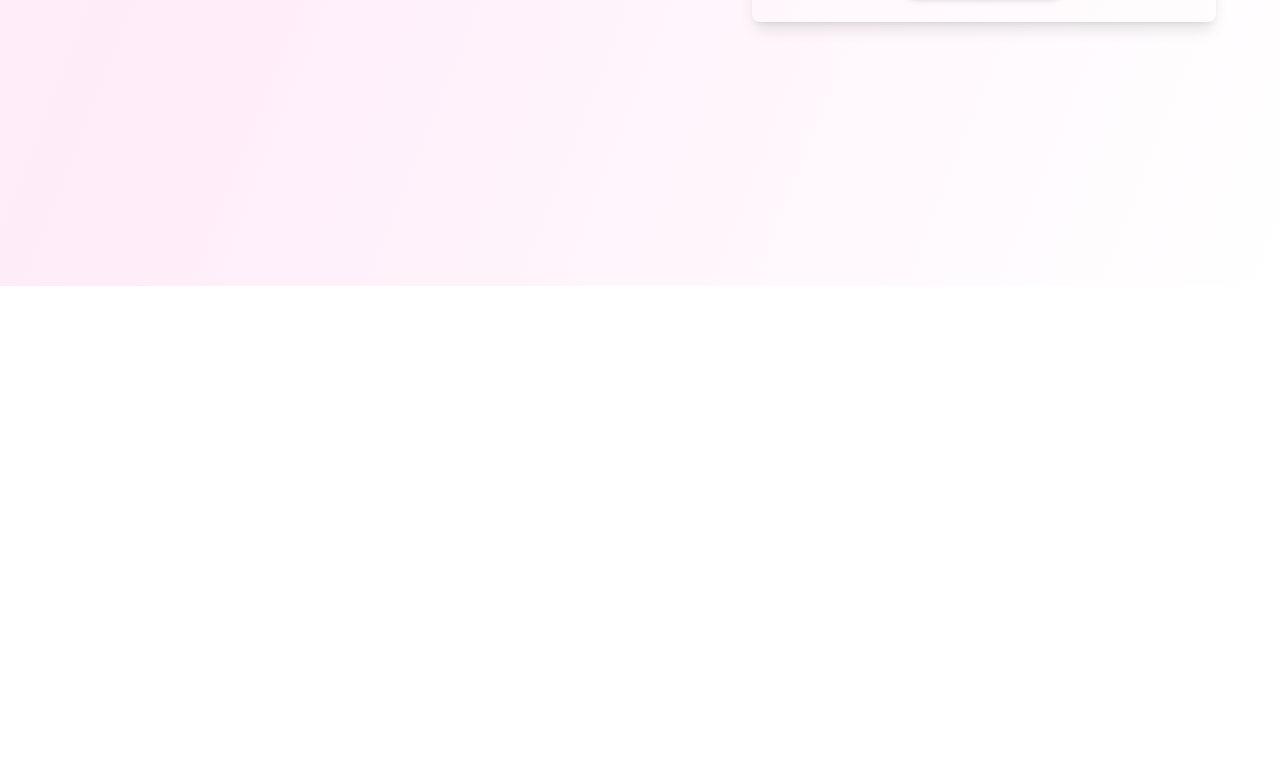
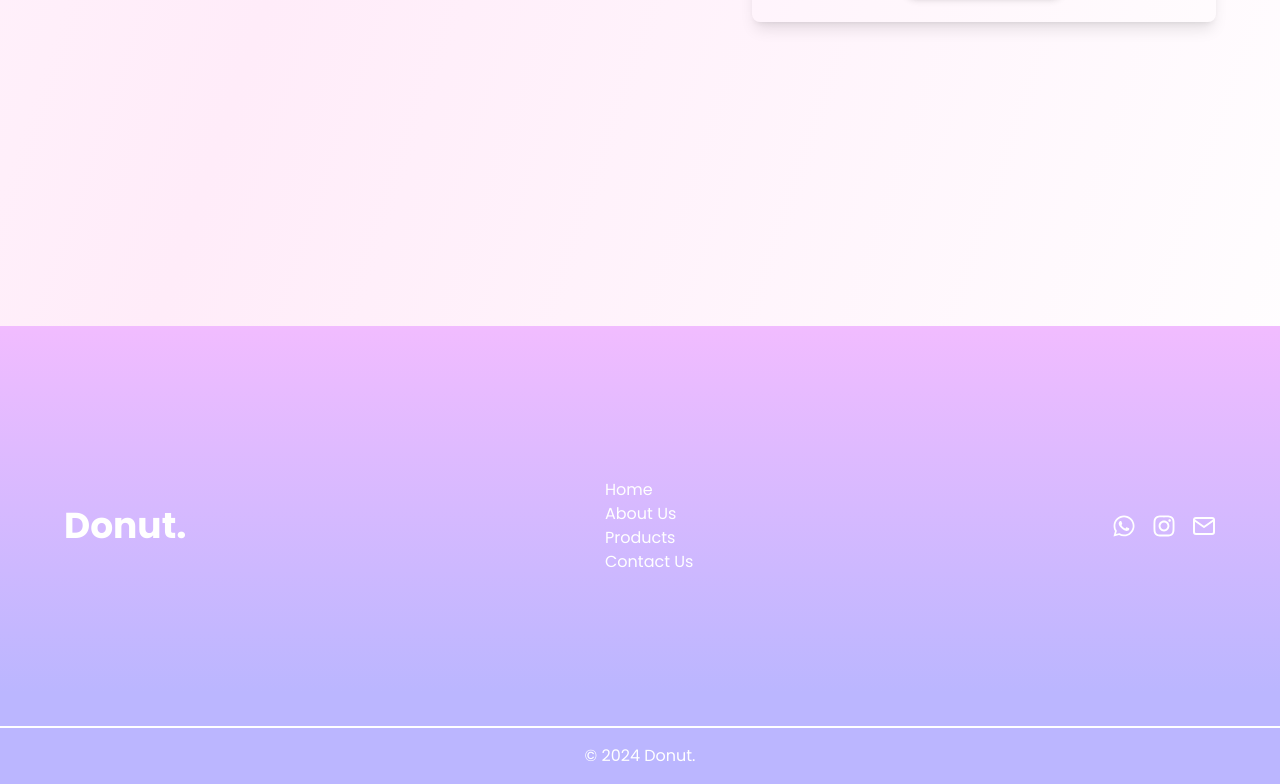
Before and after one commit to axhellyn/final-project-gdsc, a React (Vite) app: page / in a window 1280 px wide. Shown: the part 2978-3762 px from the top of the page. Before the commit the page ends 3264 px from the top, so only its background shows below. Built offline with nearby package versions, Linux system fonts and the light colour scheme.

Commit message:
ui: add footer section

```diff
--- /dev/null
+++ b/src/components/ui/Footer.jsx
@@ -0,0 +1,46 @@
+import React from "react";
+import SecondaryButton from "./SecondaryButton";
+import { FaInstagram } from "react-icons/fa6";
+import { FiMail } from "react-icons/fi";
+import { FaWhatsapp } from "react-icons/fa";
+
+export default function Footer() {
+  return (
+    <div className="min-h-fit md:h-[50vh] bg-gradient-to-b from-pink to-purple mt-10 to-80%">
+      <div className="h-full px-8 py-10 md:p-16 flex flex-wrap md:flex-row gap-8 justify-between items-center">
+        <h1 className="text-4xl font-bold text-white cursor-default">Donut.</h1>
+        <ul>
+          <li>
+            <a className="text-white hover:text-softPink" href="">
+              Home
+            </a>
+          </li>
+          <li>
+            <a className="text-white hover:text-softPink" href="">
+              About Us
+            </a>
+          </li>
+          <li>
+            <a className="text-white hover:text-softPink" href="">
+              Products
+            </a>
+          </li>
+          <li>
+            <a className="text-white hover:text-softPink" href="">
+              Contact Us
+            </a>
+          </li>
+        </ul>
+        <div className="flex gap-4 items-center">
+          <FaWhatsapp className="h-6 w-6 text-white hover:text-softPink cursor-pointer" />
+          <FaInstagram className="h-6 w-6 text-white hover:text-softPink cursor-pointer" />
+          <FiMail className="h-6 w-6 text-white hover:text-softPink cursor-pointer" />
+        </div>
+      </div>
+
+      <div className="w-full flex justify-center border-t-2 border-white bg-purple p-4">
+        <p className="text-white">&copy; 2024 Donut.</p>
+      </div>
+    </div>
+  );
+}
--- a/src/pages/HomePage.jsx
+++ b/src/pages/HomePage.jsx
@@ -4,6 +4,7 @@ import HeroSection from '../components/HeroSection';
 import AboutUsSection from '../components/AboutUsSection'
 import ProductsSection from '../components/ProductsSection';
 import ContactUsSection from '../components/ContactUsSection';
+import Footer from '../components/ui/Footer';
 
 function HomePage() {
   return (
@@ -13,6 +14,7 @@ function HomePage() {
     <AboutUsSection/>
     <ProductsSection/>
     <ContactUsSection/>
+    <Footer/>
     </div>
   )
 }
```
